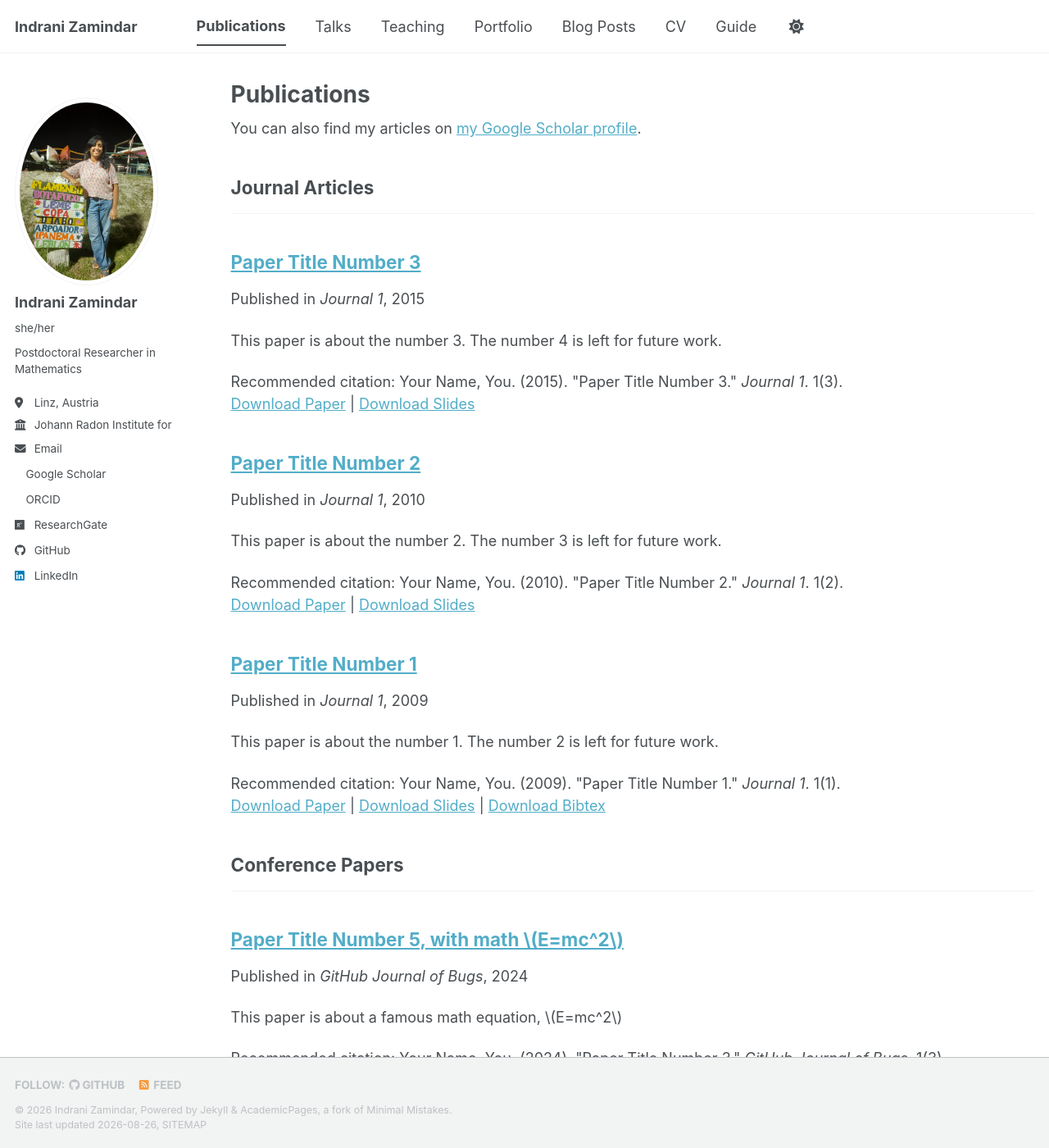
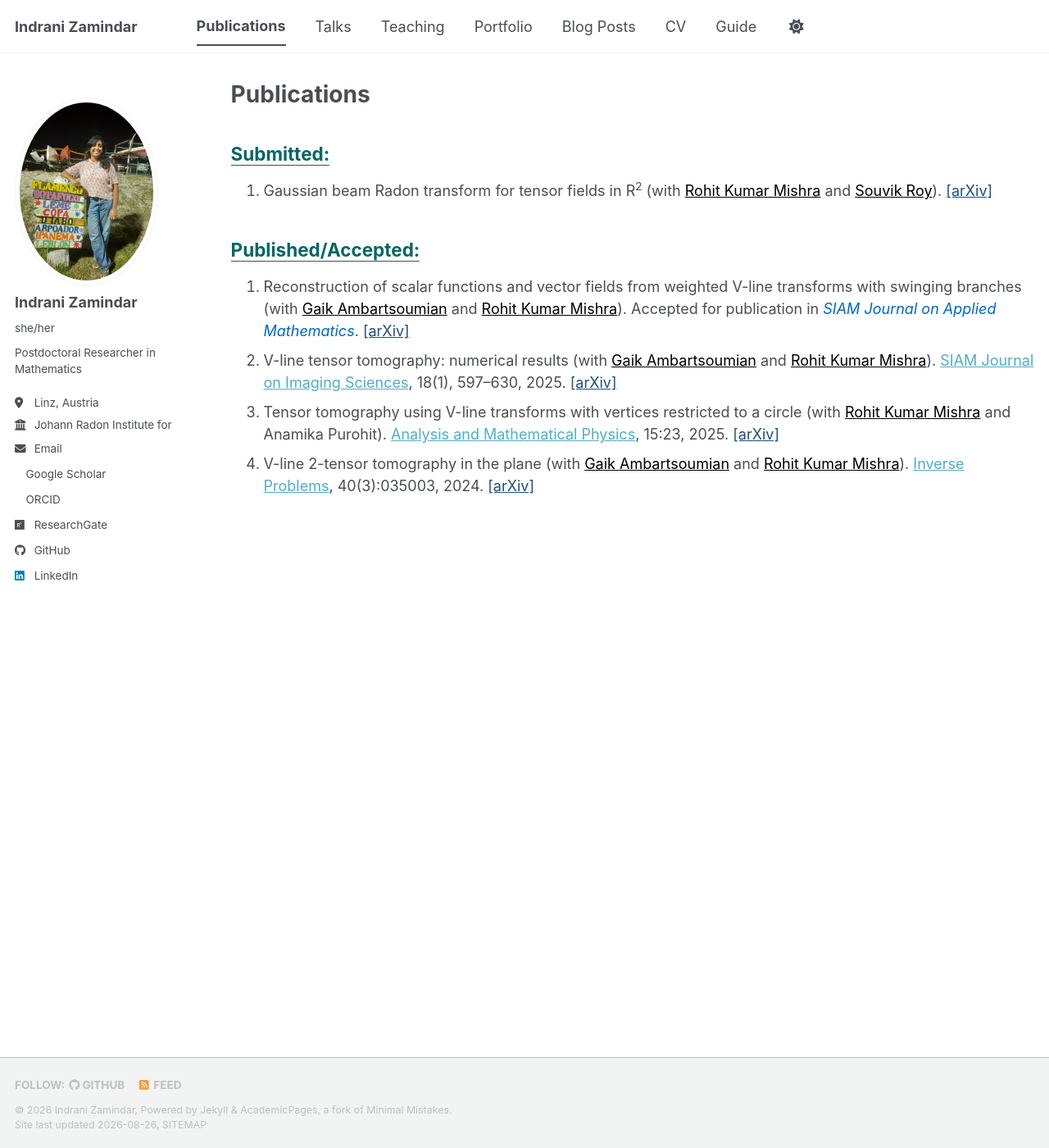
Before and after one commit to izamindar/izamindar.github.io, a Jekyll site: the page built from _pages/publications.html, in a window 1280 px wide and 1400 px high. Shown: the whole window at 82% size. Built offline with Jekyll 4.4.1, drawn with Linux system fonts in a browser that asks for light colours; a style sheet for code colours, icons or effects is not loaded; some of the changed text lies outside the part shown.

Commit message:
Update publications page

```diff
--- a/_pages/publications.html
+++ b/_pages/publications.html
@@ -4,30 +4,48 @@ title: "Publications"
 permalink: /publications/
 author_profile: true
 ---
+<h2 style="color:#006666;"><u>Submitted:</u></h2>
 
-{% if site.author.googlescholar %}
-  <div class="wordwrap">You can also find my articles on <a href="{{site.author.googlescholar}}">my Google Scholar profile</a>.</div>
-{% endif %}
+<ol>
+  <li>
+    Gaussian beam Radon transform for tensor fields in R<sup>2</sup>
+    (with <a href="https://sites.google.com/view/rkmishra91" style="color:black;">Rohit Kumar Mishra</a> and <a href="https://roysouvik2.github.io/" style="color:black;">Souvik Roy</a>).
+    <a href="https://arxiv.org/abs/2608.21966" style="color:#1F4E79;">[arXiv]</a>
+  </li>
+</ol>
 
-{% include base_path %}
+<h2 style="color:#006666;"><u>Published/Accepted:</u></h2>
 
-<!-- New style rendering if publication categories are defined -->
-{% if site.publication_category %}
-  {% for category in site.publication_category  %}
-    {% assign title_shown = false %}
-    {% for post in site.publications reversed %}
-      {% if post.category != category[0] %}
-        {% continue %}
-      {% endif %}
-      {% unless title_shown %}
-        <h2>{{ category[1].title }}</h2><hr />
-        {% assign title_shown = true %}
-      {% endunless %}
-      {% include archive-single.html %}
-    {% endfor %}
-  {% endfor %}
-{% else %}
-  {% for post in site.publications reversed %}
-    {% include archive-single.html %}
-  {% endfor %}
-{% endif %}
+<ol>
+  <li>
+    Reconstruction of scalar functions and vector fields from weighted V-line transforms with swinging branches
+    (with <a href="https://websites.uta.edu/gambarts/" style="color:black;">Gaik Ambartsoumian</a> and <a href="https://sites.google.com/view/rkmishra91" style="color:black;">Rohit Kumar Mishra</a>).
+    Accepted for publication in
+    <em style="color:#0066cc;">SIAM Journal on Applied Mathematics</em>.
+    <a href="https://arxiv.org/abs/2509.00922" style="color:#1F4E79;">[arXiv]</a>
+  </li>
+
+  <li>
+    V-line tensor tomography: numerical results
+    (with <a href="https://websites.uta.edu/gambarts/" style="color:black;">Gaik Ambartsoumian</a> and <a href="https://sites.google.com/view/rkmishra91" style="color:black;">Rohit Kumar Mishra</a>).
+    <a href="https://epubs.siam.org/doi/10.1137/24M1689028">SIAM Journal on Imaging Sciences</a>,
+    18(1), 597–630, 2025.
+    <a href="https://arxiv.org/pdf/2405.03249" style="color:#1F4E79;">[arXiv]</a>
+  </li>
+
+  <li>
+    Tensor tomography using V-line transforms with vertices restricted to a circle
+    (with <a href="https://sites.google.com/view/rkmishra91" style="color:black;">Rohit Kumar Mishra</a> and Anamika Purohit).
+    <a href="https://link.springer.com/article/10.1007/s13324-025-01014-4">Analysis and Mathematical Physics</a>,
+    15:23, 2025.
+    <a href="https://arxiv.org/pdf/2411.04145" style="color:#1F4E79;">[arXiv]</a>
+  </li>
+
+  <li>
+    V-line 2-tensor tomography in the plane
+    (with <a href="https://websites.uta.edu/gambarts/" style="color:black;">Gaik Ambartsoumian</a> and <a href="https://sites.google.com/view/rkmishra91" style="color:black;">Rohit Kumar Mishra</a>).
+    <a href="https://iopscience.iop.org/article/10.1088/1361-6420/ad1f83">Inverse Problems</a>,
+    40(3):035003, 2024.
+    <a href="https://arxiv.org/abs/2306.13245" style="color:#1F4E79;">[arXiv]</a>
+  </li>
+</ol>
```
